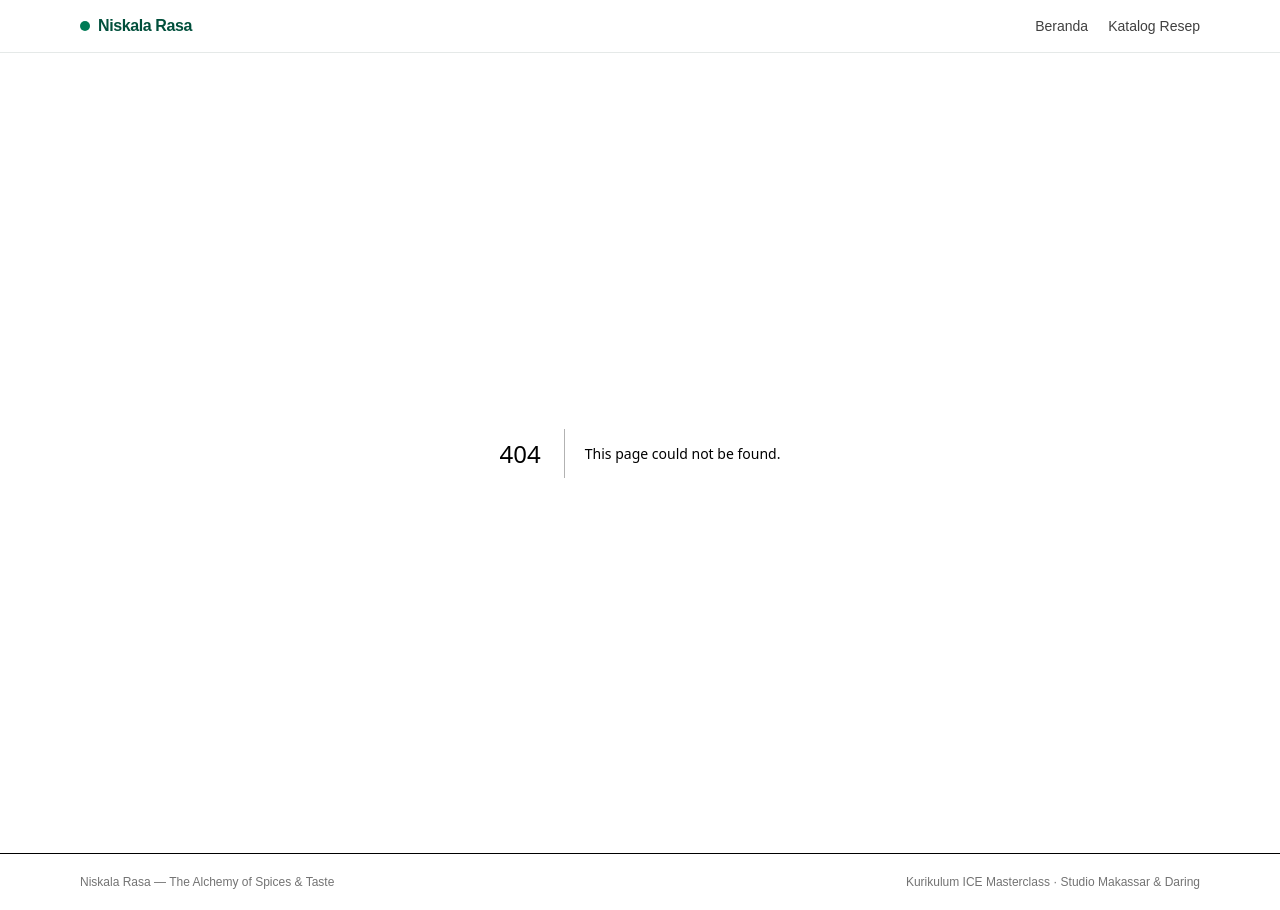
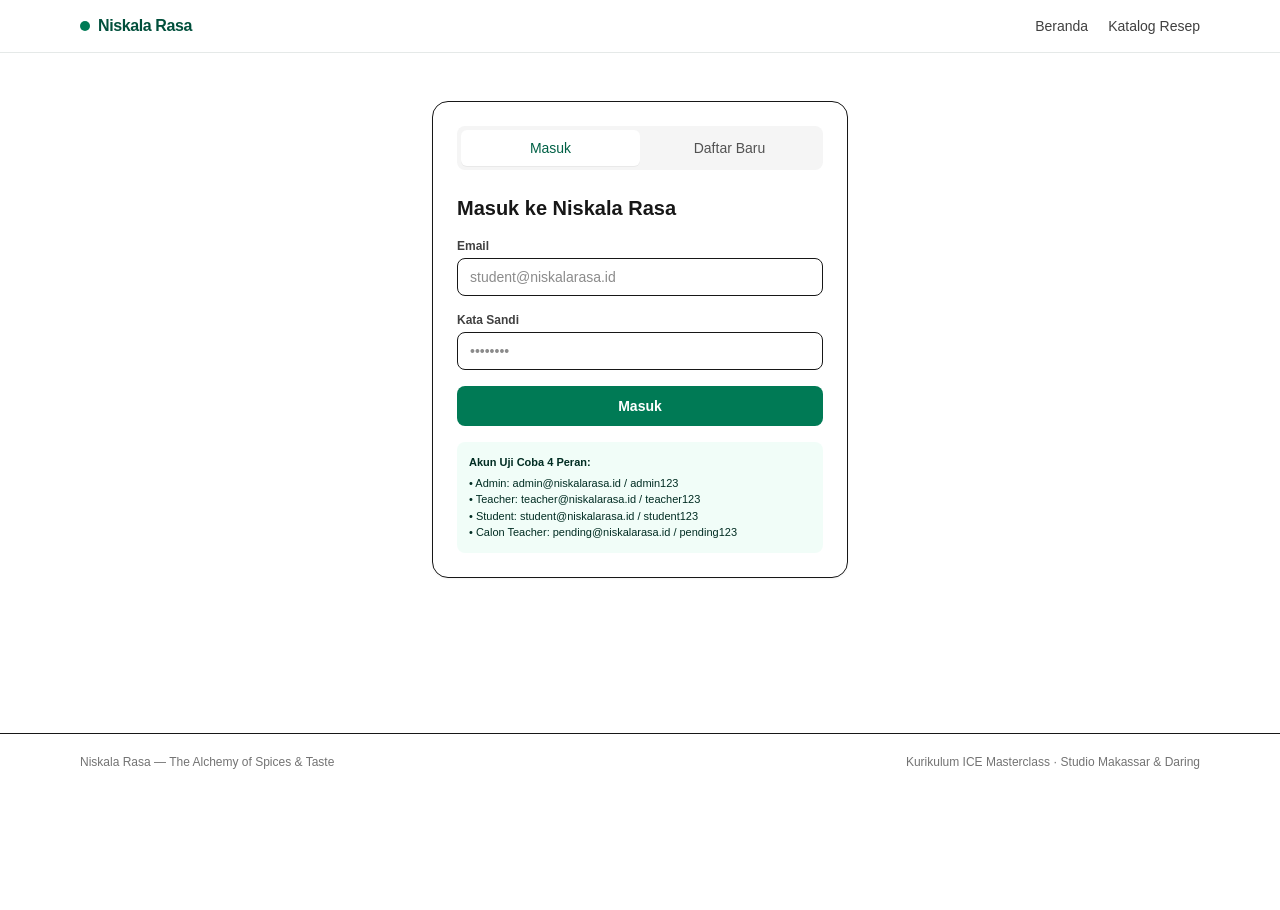
Before and after one commit to rasyahode/niskala-rasa, a Next.js app: page /login in a window 1280 px wide. Before the commit this address had no page. After the commit the page ends 800 px from the top, so only its background shows below. Built offline with nearby package versions, Linux system fonts and the light colour scheme.

Commit message:
feat(login): tambah halaman antarmuka login dan pendaftaran pengguna

```diff
--- /dev/null
+++ b/src/app/login/page.js
@@ -0,0 +1,167 @@
+"use client";
+
+import { useState } from "react";
+import { useRouter } from "next/navigation";
+
+export default function LoginPage() {
+    const router = useRouter();
+    const [mode, setMode] = useState("login");
+    const [error, setError] = useState("");
+    const [loading, setLoading] = useState(false);
+
+    async function handleSubmit(e) {
+        e.preventDefault();
+        setError("");
+        setLoading(true);
+
+        const fd = new FormData(e.currentTarget);
+        const endpoint = mode === "login" ? "/api/login" : "/api/register";
+        const payload =
+            mode === "login"
+                ? {
+                    email: fd.get("email"),
+                    password: fd.get("password"),
+                }
+                : {
+                    username: fd.get("username"),
+                    email: fd.get("email"),
+                    password: fd.get("password"),
+                    applyTeacher: fd.get("apply_teacher") === "on",
+                };
+
+        try {
+        const res = await fetch(endpoint, {
+            method: "POST",
+            headers: { "Content-Type": "application/json" },
+            body: JSON.stringify(payload),
+        });
+        const data = await res.json();
+        if (!res.ok) {
+            setError(data.error || "Permintaan gagal.");
+            setLoading(false);
+            return;
+        }
+        router.push(data.redirectTo || "/");
+        router.refresh();
+        } catch {
+        setError("Gagal terhubung ke server.");
+        setLoading(false);
+        }
+    }
+
+    return (
+        <main className="mx-auto max-w-md px-4 py-12">
+            <div className="rounded-2xl border bg-white p-6 shadow-xs">
+                <div className="mb-6 flex rounded-lg bg-neutral-100 p-1 text-sm font-medium">
+                    <button
+                        type="button"
+                        onClick={() => {
+                            setMode("login");
+                            setError("");
+                        }}
+                        className={`w-1/2 rounded-md py-2 ${
+                            mode === "login"
+                                ? "bg-white text-emerald-800 shadow-2xs"
+                                : "text-neutral-600"
+                        }`}
+                    >
+                        Masuk
+                    </button>
+                    <button
+                        type="button"
+                        onClick={() => {
+                            setMode("register");
+                            setError("");
+                        }}
+                        className={`w-1/2 rounded-md py-2 ${
+                        mode === "register"
+                            ? "bg-white text-emerald-800 shadow-2xs"
+                            : "text-neutral-600"
+                        }`}
+                    >
+                        Daftar Baru
+                    </button>
+                </div>
+
+                <form onSubmit={handleSubmit} className="space-y-4">
+                    <h1 className="text-xl font-bold text-neutral-900">
+                        {mode === "login" ? "Masuk ke Niskala Rasa" : "Buat Akun Baru"}
+                    </h1>
+
+                    {error ? (
+                        <p className="rounded-lg bg-red-50 p-3 text-xs text-red-700">{error}</p>
+                    ) : null}
+
+                    {mode === "register" && (
+                        <div>
+                            <label className="mb-1 block text-xs font-semibold text-neutral-700">
+                                Nama Lengkap
+                            </label>
+                            <input
+                                name="username"
+                                type="text"
+                                required
+                                placeholder="Nama Anda"
+                                className="w-full rounded-lg border px-3 py-2 text-sm"
+                            />
+                        </div>
+                    )}
+
+                    <div>
+                        <label className="mb-1 block text-xs font-semibold text-neutral-700">
+                            Email
+                        </label>
+                        <input
+                            name="email"
+                            type="email"
+                            required
+                            placeholder="student@niskalarasa.id"
+                            className="w-full rounded-lg border px-3 py-2 text-sm"
+                        />
+                    </div>
+
+                    <div>
+                        <label className="mb-1 block text-xs font-semibold text-neutral-700">
+                            Kata Sandi
+                        </label>
+                        <input
+                            name="password"
+                            type="password"
+                            required
+                            placeholder="••••••••"
+                            className="w-full rounded-lg border px-3 py-2 text-sm"
+                        />
+                    </div>
+
+                    {mode === "register" && (
+                        <label className="flex items-start gap-2 rounded-lg border bg-neutral-50 p-3 text-xs text-neutral-700">
+                            <input type="checkbox" name="apply_teacher" className="mt-0.5" />
+                            <span>
+                                Ajukan akun sebagai <strong>Teacher / Spice Master</strong> (menunggu
+                                validasi Admin).
+                            </span>
+                        </label>
+                    )}
+
+                    <button
+                        type="submit"
+                        disabled={loading}
+                        className="w-full rounded-lg bg-emerald-700 py-2.5 text-sm font-semibold text-white hover:bg-emerald-800"
+                    >
+                        {loading ? "Memproses..." : mode === "login" ? "Masuk" : "Daftar Sekarang"}
+                    </button>
+
+                    {mode === "login" && (
+                        <div className="rounded-lg bg-emerald-50/70 p-3 text-[11px] text-emerald-950">
+                            <p className="mb-1 font-semibold">Akun Uji Coba 4 Peran:</p>
+                            <p>• Admin: admin@niskalarasa.id / admin123</p>
+                            <p>• Teacher: teacher@niskalarasa.id / teacher123</p>
+                            <p>• Student: student@niskalarasa.id / student123</p>
+                            <p>• Calon Teacher: pending@niskalarasa.id / pending123</p>
+                        </div>
+                    )}
+                </form>
+            </div>
+        </main>
+    );
+}
```
